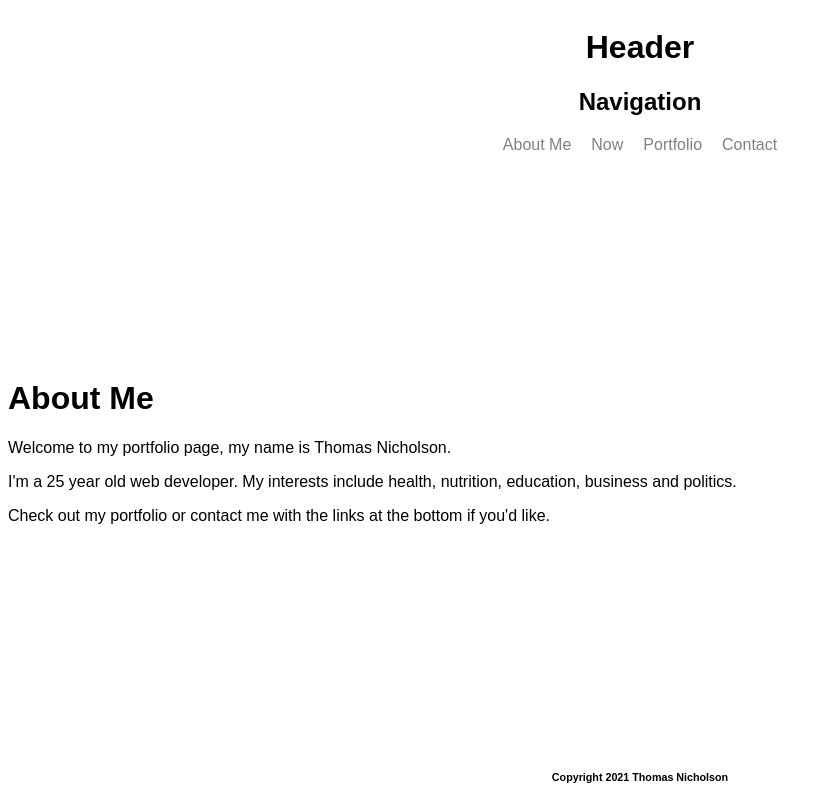
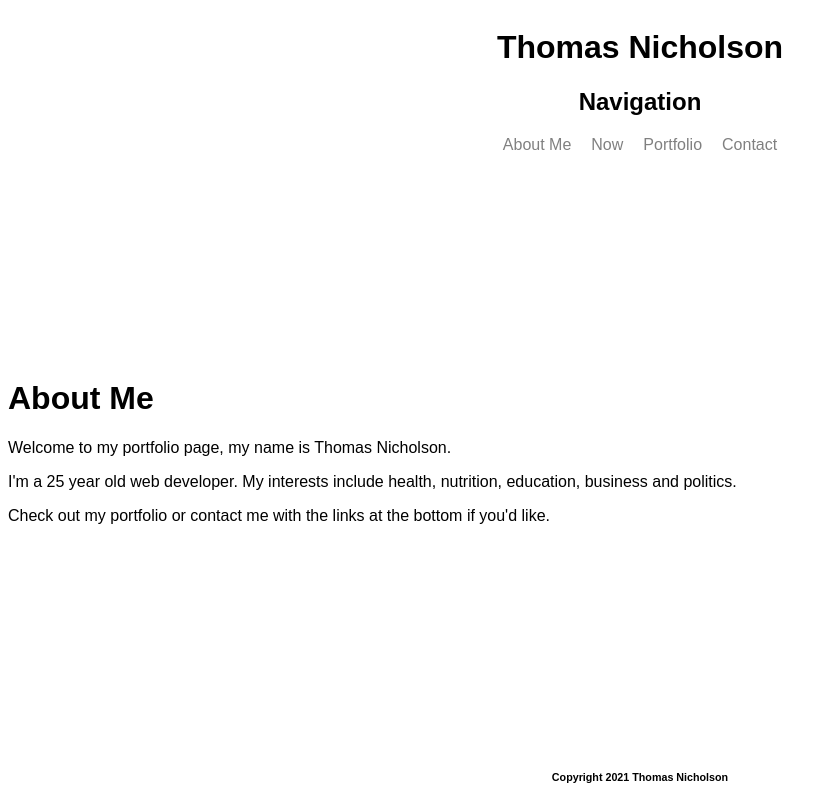
Before and after one commit to thomas-nicholson/react-portfolio, a React (Create React App) app: page / in a window 1280 px wide. Shown: the whole page, without its empty margins (0-837 px from the left). Built offline with nearby package versions, Linux system fonts and the light colour scheme.

Commit message:
Changed header h1 tag to contain developer name

```diff
--- a/src/components/Header.js
+++ b/src/components/Header.js
@@ -7,7 +7,7 @@ const style = {
 function Header({ currentPage, onPageChange }) {
   return (
     <header style={style} >
-      <h1>Header</h1>
+      <h1>Thomas Nicholson</h1>
       <Navigation currentPage={currentPage} onPageChange={onPageChange} />
     </header>
   );
```
